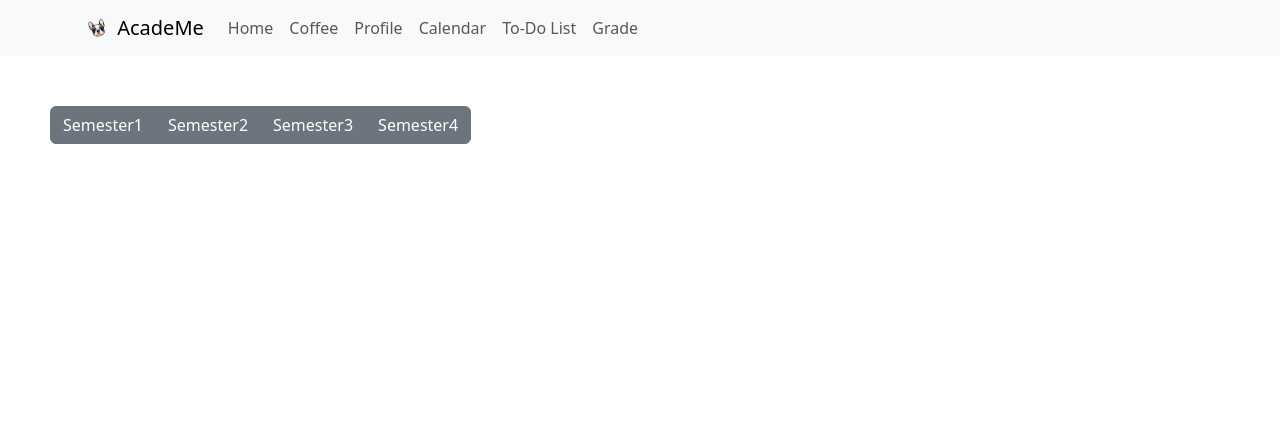
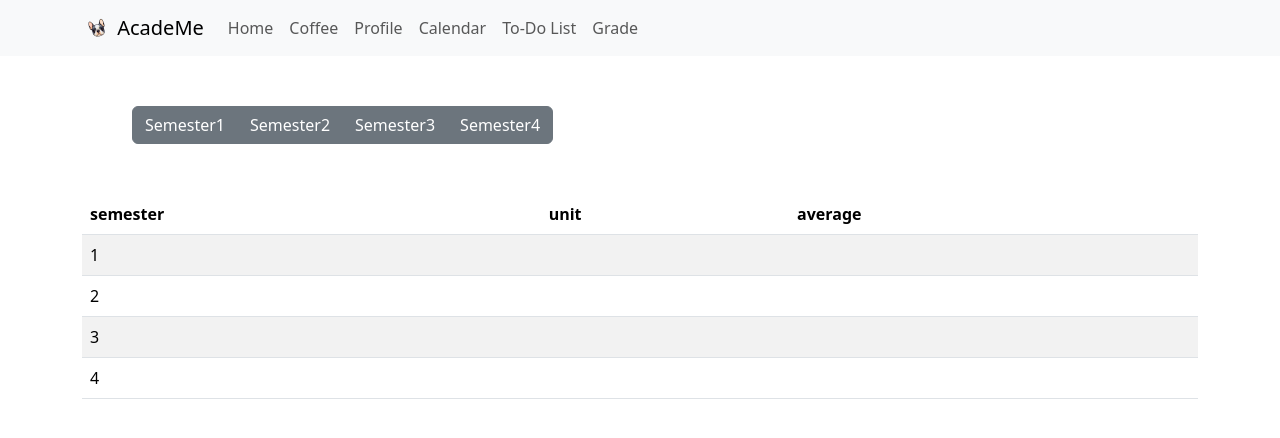
Before and after one commit to shihyihuang/shihyihuang.github.io, a React (Create React App) app in the folder academe/: page /grade in a window 1280 px wide. Shown: the top 438 px of the page. Built offline with nearby package versions, Linux system fonts and the light colour scheme.

Commit message:
initial grade complete

```diff
--- a/academe/src/Components/staticTable.js
+++ b/academe/src/Components/staticTable.js
@@ -120,6 +120,15 @@ const StaticTable = ({
     }
   };
 
+  const calculateAverage = () => {
+    var sum = 0;
+    items.map((item) => {
+      sum += item.grade * item.percentage;
+    });
+    if (isNaN(sum)) return "NaN";
+    return sum / 100;
+  };
+
   return (
     <div className="container">
       <br />
--- a/academe/src/Pages/editAssignment.js
+++ b/academe/src/Pages/editAssignment.js
@@ -35,7 +35,7 @@ const EditAssignment = () => {
     items.map((item) => {
       sum += item.grade * item.percentage;
     });
-    if (isNaN(sum)) return "NaN";
+    if (isNaN(sum)) return 0;
     return sum / 100;
   };
 
--- a/academe/src/Pages/editUnit.js
+++ b/academe/src/Pages/editUnit.js
@@ -12,7 +12,7 @@ const EditUnit = () => {
     JSON.parse(localStorage.getItem("unitAvg")) || []
   );
 
-  // console.log("unitAvg: ", unitAvg);
+  console.log("<editUnit> unitAvg: ", unitAvg);
 
   const retrieveAvg = () => {
     const temp = [];
@@ -28,7 +28,7 @@ const EditUnit = () => {
     <div className="container">
       <h5 style={{ marginTop: "20px", marginLeft: "20px" }}>
         {" "}
-        GARDE / {id.toUpperCase()}
+        GARDE / {id.toUpperCase()} /{" "}
       </h5>
       <StaticTable
         header={header}
--- a/academe/src/Pages/grade.js
+++ b/academe/src/Pages/grade.js
@@ -1,18 +1,104 @@
+import { useState } from "react";
 import Button from "react-bootstrap/Button";
 import ButtonGroup from "react-bootstrap/ButtonGroup";
+import { isAccordionItemSelected } from "react-bootstrap/esm/AccordionContext";
 import { useNavigate } from "react-router-dom";
 
 // localStorage.removeItem("unitAvg");
 const Grade = () => {
   const navigate = useNavigate();
+  const header = ["semester", "unit", "average"];
 
   const handleClick = (event) => {
     const id = event.target.id;
     navigate("/editUnit", { state: { id: id } });
   };
 
+  const [items, setItems] = useState(
+    JSON.parse(localStorage.getItem("unitAvg")) || []
+  );
+
+  const data = [];
+
+  const retrieveOverallData = () => {
+    const sem1Unit = [];
+    const sem2Unit = [];
+    const sem3Unit = [];
+    const sem4Unit = [];
+    var sem1GradeSum = 0;
+    var sem2GradeSum = 0;
+    var sem3GradeSum = 0;
+    var sem4GradeSum = 0;
+    items.map((item) => {
+      const semester = item.id.split("-")[0];
+      const unit = item.id.split("-")[1];
+      switch (semester) {
+        case "sem1":
+          sem1Unit.push(unit);
+          sem1GradeSum += item.average;
+          break;
+        case "sem2":
+          sem2Unit.push(unit);
+          sem2GradeSum += item.average;
+          break;
+        case "sem3":
+          sem3Unit.push(unit);
+          sem3GradeSum += item.average;
+          break;
+        case "sem4":
+          sem4Unit.push(unit);
+          sem4GradeSum += item.average;
+          break;
+        default:
+          return [];
+      }
+    });
+    data.push({
+      semester: "1",
+      unit: sem1Unit.toString(),
+      average: Math.round((sem1GradeSum / sem1Unit.length) * 100) / 100,
+    });
+    data.push({
+      semester: "2",
+      unit: sem2Unit.toString(),
+      average: Math.round((sem2GradeSum / sem2Unit.length) * 100) / 100,
+    });
+    data.push({
+      semester: "3",
+      unit: sem3Unit.toString(),
+      average: Math.round((sem3GradeSum / sem3Unit.length) * 100) / 100,
+    });
+    data.push({
+      semester: "4",
+      unit: sem4Unit.toString(),
+      average: Math.round((sem4GradeSum / sem4Unit.length) * 100) / 100,
+    });
+    return data;
+  };
+
+  console.log("data: ", JSON.stringify(retrieveOverallData()));
+
+  const renderHeader = () => {
+    return header.map((column, index) => <th key={index}> {column} </th>);
+  };
+
+  const renderRows = () => {
+    return data.map((item, dataIndex) => (
+      <tr key={`row-${dataIndex}`}>
+        {header.map((header, headerIndex) => (
+          <td
+            key={`column-${headerIndex}`}
+            name={header}
+            value={item[header] || ""}>
+            {item[header] || "" || []}
+          </td>
+        ))}
+      </tr>
+    ));
+  };
+
   return (
-    <>
+    <div className="container">
       <ButtonGroup aria-label="Basic example" style={{ margin: "50px" }}>
         <Button variant="secondary" id="sem1" onClick={handleClick}>
           Semester1
@@ -27,15 +113,17 @@ const Grade = () => {
           Semester4
         </Button>
       </ButtonGroup>
-    </>
+      <table className="table table-striped table-hover">
+        <thead>
+          <tr>{renderHeader()}</tr>
+        </thead>
+        <tbody>{renderRows()}</tbody>
+      </table>
+    </div>
   );
 };
 
+console.log("unitAvg: ", localStorage.getItem("unitAvg"));
+console.log("sem1: ", localStorage.getItem("sem1"));
+
 export default Grade;
-
-// localStorage.removeItem("subjects");
-// localStorage.removeItem("assignments");
-// localStorage.removeItem("semesters");
-//   console.log("localStorage subjects", localStorage.getItem("subjects"));
-//   console.log("localStorage semesters", localStorage.getItem("semesters"));
-//   console.log("localStorage assignment", localStorage.getItem("assignments"));
```
